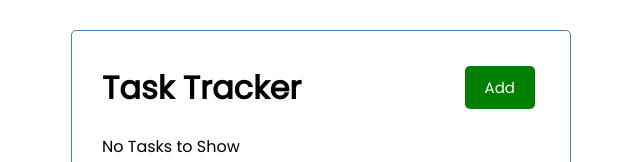
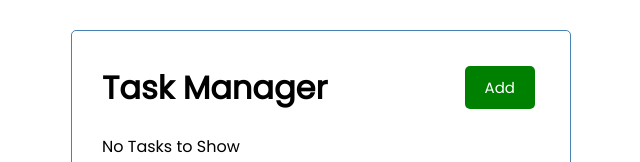
Before and after one commit to jck510/Task-Tracker, a React (Create React App) app: page / in a window 1280 px wide. Shown: the top 162 px of the page, without its empty margins (319-959 px from the left). Built offline with nearby package versions, Linux system fonts and the light colour scheme.

Commit message:
More cleanup

```diff
--- a/src/components/Buttons/Button.js
+++ b/src/components/Buttons/Button.js
@@ -1,4 +1,4 @@
-const Button = ({ color = 'steelblue', text, onClick }) => {
+const AddButton = ({ color = 'steelblue', text, onClick }) => {
   return (
     <button
       onClick={onClick}
@@ -12,4 +12,4 @@ const Button = ({ color = 'steelblue', text, onClick }) => {
   );
 };
 
-export default Button;
+export default AddButton;
--- a/src/components/Header.js
+++ b/src/components/Header.js
@@ -1,11 +1,10 @@
-import PropTypes from 'prop-types';
-import Button from './Buttons/Button';
+import AddButton from './Buttons/Button';
 
-const Header = ({ title, onAdd, showAdd }) => {
+const Header = ({ onAdd, showAdd }) => {
   return (
     <header className='header'>
-      <h1>{title}</h1>
-      <Button
+      <h1>{'Task Manager'}</h1>
+      <AddButton
         color={showAdd ? 'red' : 'green'}
         text={showAdd ? 'Close' : 'Add'}
         onClick={onAdd}
@@ -14,19 +13,4 @@ const Header = ({ title, onAdd, showAdd }) => {
   );
 };
 
-Header.defaultProps = {
-  title: 'Task Tracker',
-};
-
-Header.propTypes = {
-  title: PropTypes.string.isRequired,
-};
-
-/*
-const headingStyle = {
-    color:'red',
-    backgroundColor:'black'
-}
-*/
-
 export default Header;
```
